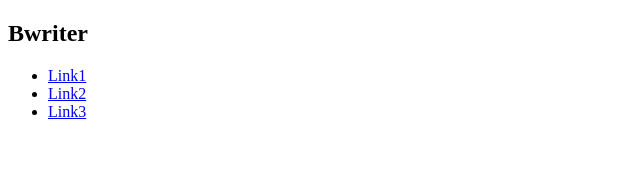
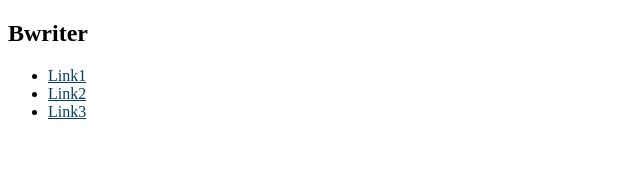
Before and after one commit to sossw1/bwriter, an Angular app: page / in a window 1280 px wide. Shown: the top 170 px of the page, without its empty margins (0-640 px from the left). Built offline with nearby package versions, Linux system fonts and the light colour scheme.

Commit message:
link style

```diff
--- a/src/styles.css
+++ b/src/styles.css
@@ -7,3 +7,16 @@
   Sage:         #B5B682
   Navajo White: #FEDC97
 */
+
+a {
+  color: #033F63;
+  text-decoration-thickness: 1px;
+}
+
+a:hover {
+  text-decoration-thickness: 2px;
+}
+
+a:active {
+  color: #28666E;
+}
```
